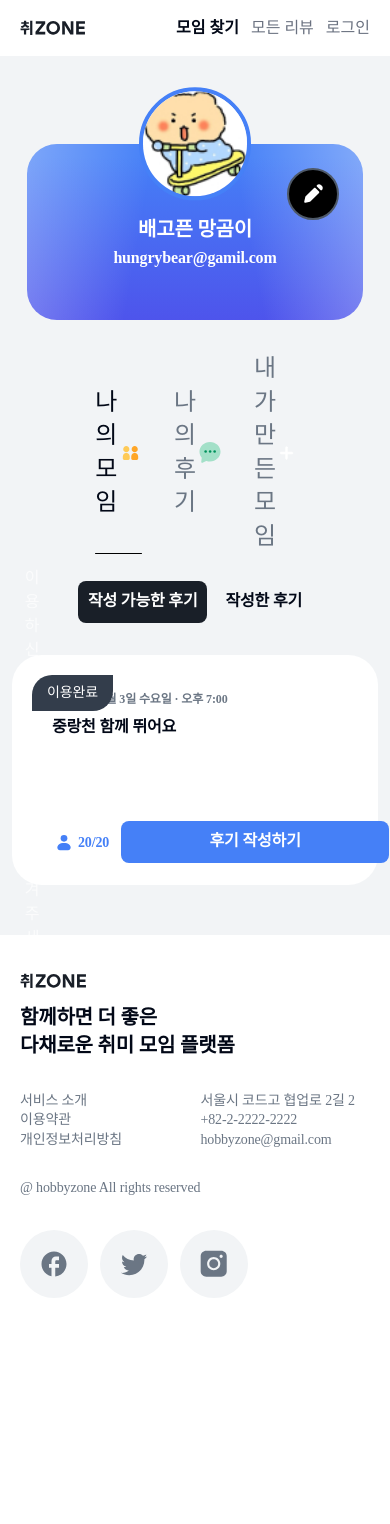
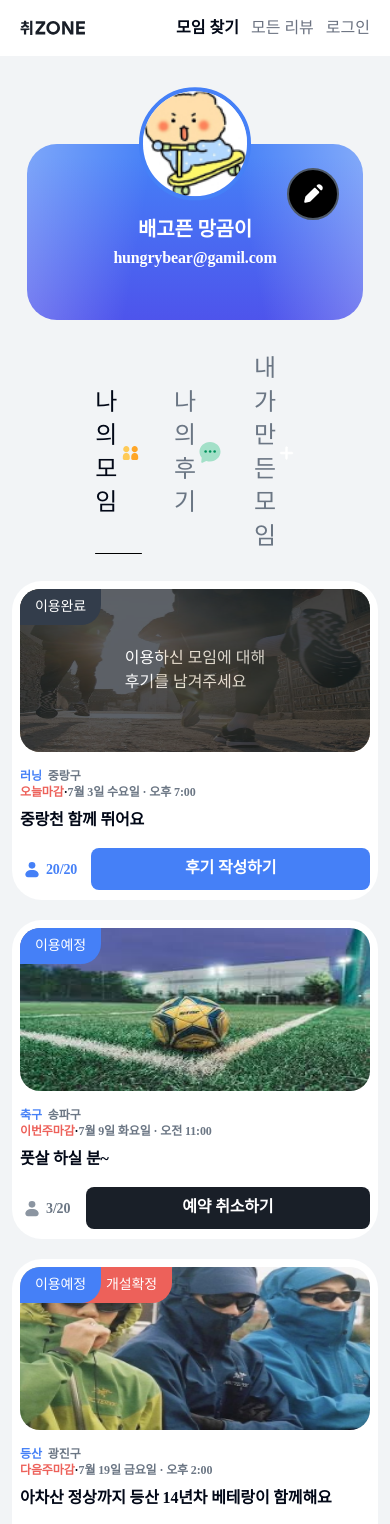
Before and after one commit to codeit-team2/FE, a Next.js app: page /my in a window 390 px wide. Shown: the top 1524 px of the page. Before the commit the page ends 1298 px from the top, so only its background shows below. Built offline with nearby package versions, Linux system fonts and the light colour scheme; a web font is replaced by a local one.

Commit message:
feat: myPage Card 반응형 추가

```diff
--- a/src/components/My/MyCard/index.tsx
+++ b/src/components/My/MyCard/index.tsx
@@ -15,8 +15,8 @@ export default function MyCard({ data, type = 'default' }: Props) {
   const isDateBeforeToday = useIsDateBeforeToday({ date: data.date });
 
   return (
-    <div className="relative flex h-230 w-full gap-20 rounded-lg bg-white p-20">
-      <div className="relative h-190 w-373">
+    <div className="relative flex w-full flex-col gap-16 rounded-lg bg-white p-8 md:h-230 md:flex-row md:gap-10 md:p-20 lg:gap-20">
+      <div className="relative h-163 w-full md:h-190 md:w-373">
         <Image src={data.imageUrl} alt={data.title} fill className="rounded-md" />
         {isDateBeforeToday ? (
           <div className="absolute z-20 flex h-36 w-81 items-center justify-center rounded-br-md rounded-tl-md bg-neutral-700 text-body-2M text-white">
--- a/src/pages/my/index.tsx
+++ b/src/pages/my/index.tsx
@@ -10,7 +10,7 @@ import Review from './review';
 import Test from '@/components/Card/testData';
 
 export default function My() {
-  const [selectTab, setSelectTab] = useState('review');
+  const [selectTab, setSelectTab] = useState('meeting');
   return (
     <>
       <GNB />
```
